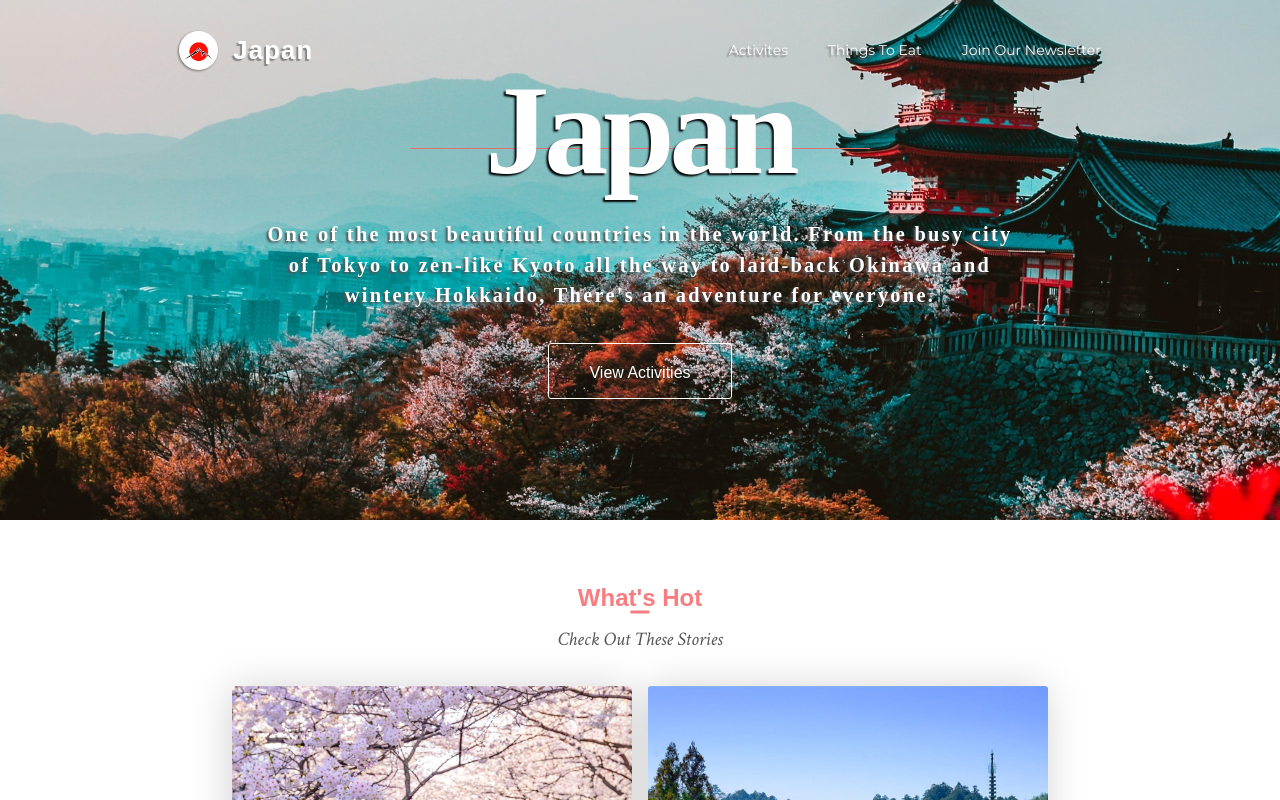
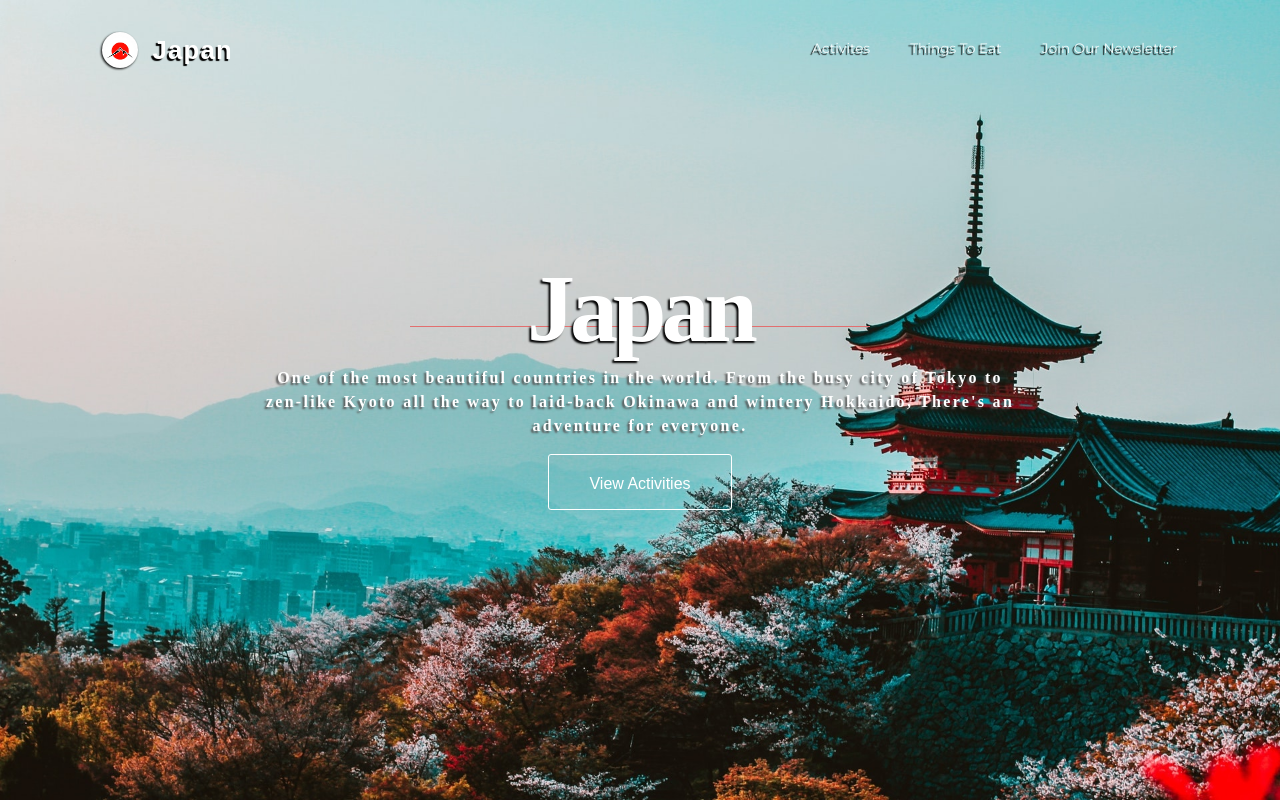
Before and after one commit to Tivler/RoadToHire-ish, a plain HTML site: page index.html in a window 1280 px wide. Shown: the top 800 px of the page. Drawn offline with nearby package versions, Linux system fonts and the light colour scheme; a web font is replaced by a local one.

Commit message:
added some more media queries to make my index more responsive

```diff
--- a/index/index.css
+++ b/index/index.css
@@ -32,6 +32,12 @@ body {
     background-size: cover;
     background-repeat: no-repeat;
     background-attachment: fixed;
+}
+
+@media only screen and (max-width: 1440px) and (max-height: 1400px) {
+    .background-image {
+        height: 100vh;
+    }
 }
 
 /* Section Divider Tags Styles ------------------------------------------------  */
@@ -69,7 +75,7 @@ body {
     position: fixed;
     top: 0;
     color: #fff;
-    height: 100px;
+    height: 6.250em;
     width: 100%;
     background-color: transparent;
     z-index: 2000;
@@ -78,22 +84,22 @@ body {
 
 .main_nav.blue {
     background-color: rgba(35, 40, 55, 0.95);
-    height: 100px;
+    height: 6.250em;
 }
 
 .logo_wrapper {
-    height: 100px;
+    height: 6.250em;
     margin-left: 14%;
     display: flex;
 }
 
 .logo_image {
-    height: 39px;
-    width: 39px;
+    height: 2.2em;
+    width: 2.2em;
     border-radius: 100%;
     align-self: center;
     margin-right: 15px;
-    filter: drop-shadow(-1px 1px 1px #777);
+    filter: drop-shadow(-1px 1px 1px #000);
 }
 
 .logo_text {
@@ -104,7 +110,7 @@ body {
     letter-spacing: 1.25px;
     line-height: 1.5;
     align-self: center;
-    text-shadow: -2px 2px 1px #888;
+    text-shadow: -2px 2px 1px #000;
     transition: .3s;
     z-index: 999;
     text-decoration: none;
@@ -112,7 +118,7 @@ body {
 
 .nav_list-wrapper {
     position: fixed;
-    height: 100px;
+    height: 6.250em;
     width: 100%;
     top: 0;
     right: 0;
@@ -120,7 +126,7 @@ body {
 }
 
 .main_nav-list {
-    height: 100px;
+    height: 6.250em;
     display: flex;
     align-items: center;
     float: right;
@@ -134,11 +140,17 @@ body {
 
 .nav_list-item {
     font-family: "Montserrat";
-    font-size: 14px;
+    font-size: .9em;
     color: #fff;
     text-decoration: none;
-    text-shadow: -2px 2px 2px #777;
-    transition: .3s
+    text-shadow: -2px 2px 1px #000;
+    transition: .3s;
+    opacity: .85;
+}
+
+.nav_list-item:hover {
+    transition: .3s;
+    opacity: 1;
 }
 
 .explore {
@@ -153,11 +165,22 @@ body {
     padding-right: 40px;
 }
 
+@media only screen and (max-width: 1980px) and (max-height: 1100px) {
+  .nav_list-wrapper {
+    margin-right: 8%;
+  }
+
+  .logo_wrapper {
+      margin-left: 8%;
+  }
+}
+
 @media only screen and (max-width: 1100px) {
     .main_nav {
         display: none;
     }
 }
+
 
 /* Main Hero Wrapper and Heading Styles ------------------------------------------------  */
 
@@ -166,7 +189,7 @@ body {
     flex-direction: column;
     justify-content: center;
     position: absolute;
-    top: 32vh;
+    top: 32.5%;
     left: 50%;
     transform: translate(-50%, -50%);
     height: 65vh;
@@ -176,7 +199,7 @@ body {
 .header_title {
     align-self: center;
     font-family: "Cambay";
-    font-size: 8em;
+    font-size: 10em;
     font-weight: 800;
     letter-spacing: -5px;
     color: #fff;
@@ -201,7 +224,7 @@ body {
     font-family: "Cambay";
     font-weight: 700;
     color: #fff;
-    font-size: 1.275em;
+    font-size: 1.375em;
     text-align: center;
     line-height: 1.5em;
     letter-spacing: 2.275px;
@@ -232,6 +255,31 @@ body {
     color: #fff;
     background-color: #e26f6f;
     border: 1px solid #e26f6f;
+}
+
+@media only screen and (max-width: 1980px) and (max-height: 1100px) {
+    .main_header {
+        top: 38;
+    }
+
+    .header_title {
+        font-size: 6em;
+    }
+
+    .header_description {
+        font-size: 1em;
+        margin-top: 2.5em;
+    }
+
+    .button {
+        margin-top: 1em;
+    }
+}
+
+@media only screen and (max-width: 1440px) {
+    .main_header {
+        top: 50%;
+    }
 }
 
 @media only screen and (max-width: 950px) {
@@ -639,6 +687,7 @@ body {
 .content_right {
     background-color: #2d3240;
     padding: 95px 100px;
+    width: 100%;
 }
 
 .content_paragraph {
@@ -715,32 +764,10 @@ body {
 
 @media only screen and (max-width: 1200px) {
     .content_right {
-        padding: 95px 100px;
-        height: 200px;
-        border-bottom: none;
-        margin-top: 2%;
+       display: none;
     }
 
     .content_button {
-        display: none;
-    }
-}
-
-@media only screen and (max-width: 1100px) {
-    .content_right {
-        padding: 95px 100px;
-        height: 200px;
-        border-bottom: none;
-        background-color: #00a8b3;
-    }
-
-    .content_button {
-        display: inline;
-    }
-}
-
-@media only screen and (max-width: 525px) {
-    .content_right {
         display: none;
     }
 }
@@ -841,9 +868,3 @@ body {
     font-size: 75%;
     opacity: 0.7;
 }
-
-@media only screen and (max-width: 1100px) {
-    #footer {
-        display: none;
-    }
-}
```
